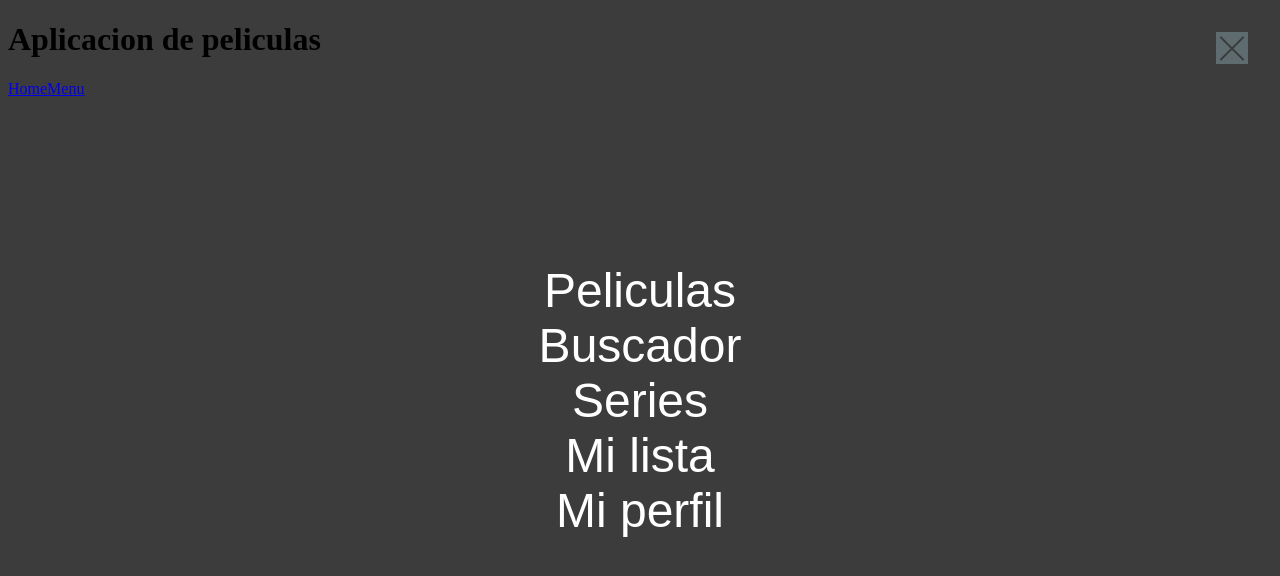
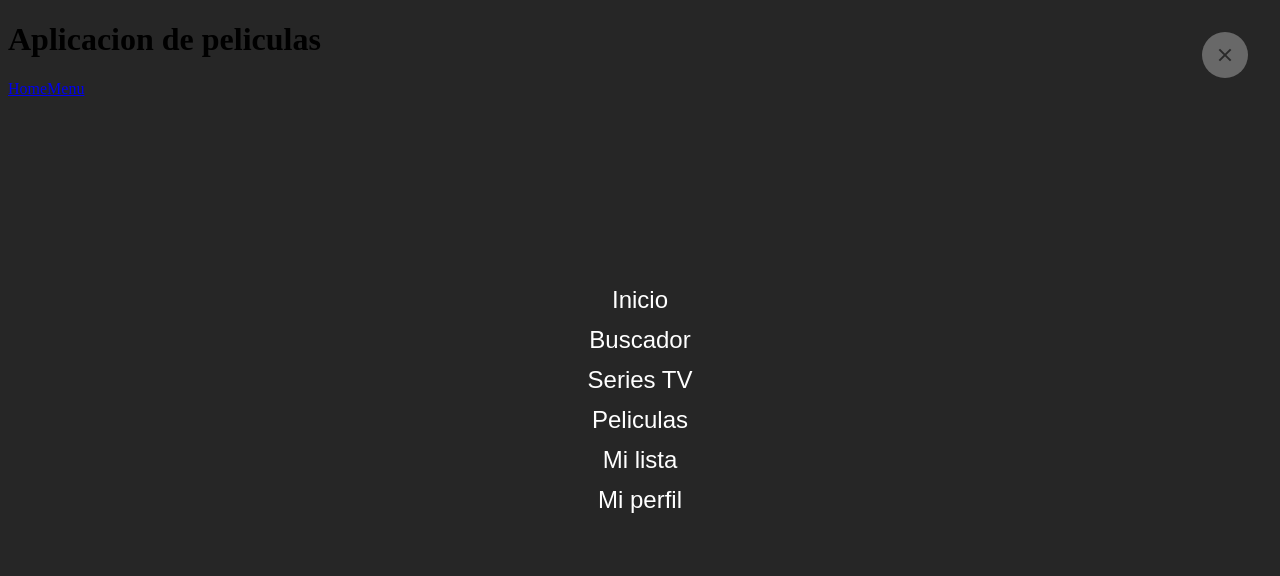
Before and after one commit to vPlata98/chanllenge-angular, an Angular app: page /menu in a window 1280 px wide. Shown: the top 576 px of the page. Built offline with nearby package versions, Linux system fonts and the light colour scheme.

Commit message:
HU – 2: Home y menú principal.

```diff
--- a/package.json
+++ b/package.json
@@ -27,14 +27,17 @@
     "@angular-devkit/build-angular": "~13.2.1",
     "@angular/cli": "~13.2.1",
     "@angular/compiler-cli": "~13.2.0",
+    "@esm-bundle/chai": "^4.3.4-fix.0",
     "@types/jasmine": "~3.10.0",
     "@types/node": "^12.11.1",
+    "@web/test-runner": "^0.13.27",
     "jasmine-core": "~4.0.0",
     "karma": "~6.3.0",
     "karma-chrome-launcher": "~3.1.0",
     "karma-coverage": "~2.1.0",
     "karma-jasmine": "~4.0.0",
     "karma-jasmine-html-reporter": "~1.7.0",
-    "typescript": "~4.5.2"
+    "typescript": "~4.5.2",
+    "webpack-bundle-analyzer": "^4.4.2"
   }
 }
--- a/src/app/menu/menu.component.html
+++ b/src/app/menu/menu.component.html
@@ -1,16 +1,21 @@
 <div class="menu-container">
 
-  <a routerLink="/" class="close"></a>
+  <div class="close-container">
+    <a routerLink="/" class="close"></a>
+  </div>
   <div id="nav-fullscreen">
     <ul class="list">
       <li>
-        <a routerLink="/peliculas">Peliculas</a>
+        <a routerLink="/home">Inicio</a>
       </li>
       <li>
         <a routerLink="/buscador">Buscador</a>
       </li>
       <li>
-        <a routerLink="/series">Series</a>
+        <a routerLink="/series">Series TV</a>
+      </li>
+      <li>
+        <a routerLink="/peliculas">Peliculas</a>
       </li>
       <li>
         <a routerLink="/milista">Mi lista</a>
--- a/src/app/menu/menu.component.scss
+++ b/src/app/menu/menu.component.scss
@@ -14,12 +14,15 @@
   height: 100%;
 	color: white;
 	font-family: sans-serif;
-	font-size: 6vh;
+	font-size: 3vh;
   a{
     color: white;
   }
   .list{
     padding: 0%;
+    a:hover{
+      font-weight: bolder;
+    }
   }
 }
 $toggle-size: 32px;
@@ -92,26 +95,29 @@ $bar3-top: $bar2-top * 2;
   left: $bar-size;
 }
 
-
-.close {
+.close-container{
+  background-color: white;
   position: absolute;
   right: 32px;
   top: 32px;
-  width: 32px;
-  height: 32px;
+  width: 46px;
+  height: 46px;
   opacity: 0.3;
-  background-color: lightblue;
+  border-radius: 46px;
+}
+.close {
 }
 .close:hover {
   opacity: 1;
 }
 .close:before, .close:after {
   position: absolute;
-  left: 15px;
-  content: ' ';
-  height: 33px;
-  width: 2px;
-  background-color: #333;
+    left: 22px;
+    content: " ";
+    height: 16px;
+    top: 15px;
+    width: 2px;
+    background-color: #333;
 }
 .close:before {
   transform: rotate(45deg);
@@ -121,9 +127,9 @@ $bar3-top: $bar2-top * 2;
 }
 
 @media (max-width: 600px) {
-  .close {
+  .close-container {
     left: 50%;
-    top: 76%;
-    transform: translate(-50%, -76%);
+    top: 87%;
+    transform: translate(-50%, -87%);
   }
 }
--- a/src/styles.scss
+++ b/src/styles.scss
@@ -1,9 +1,10 @@
 /* You can add global styles to this file, and also import other style files */
 body{
-  background-color:rgb(60, 60, 60);
+  background-color: rgba(0,0,0,0.85);
   li{
     list-style-type: none;
     text-decoration: none;
+    margin: 12px;
     a{
       text-decoration: none;
     }
```
Also changed, not shown: src/app/app.component.scss (line endings or trailing spaces), 2 other files (tests, documents, lock files or other folders).
